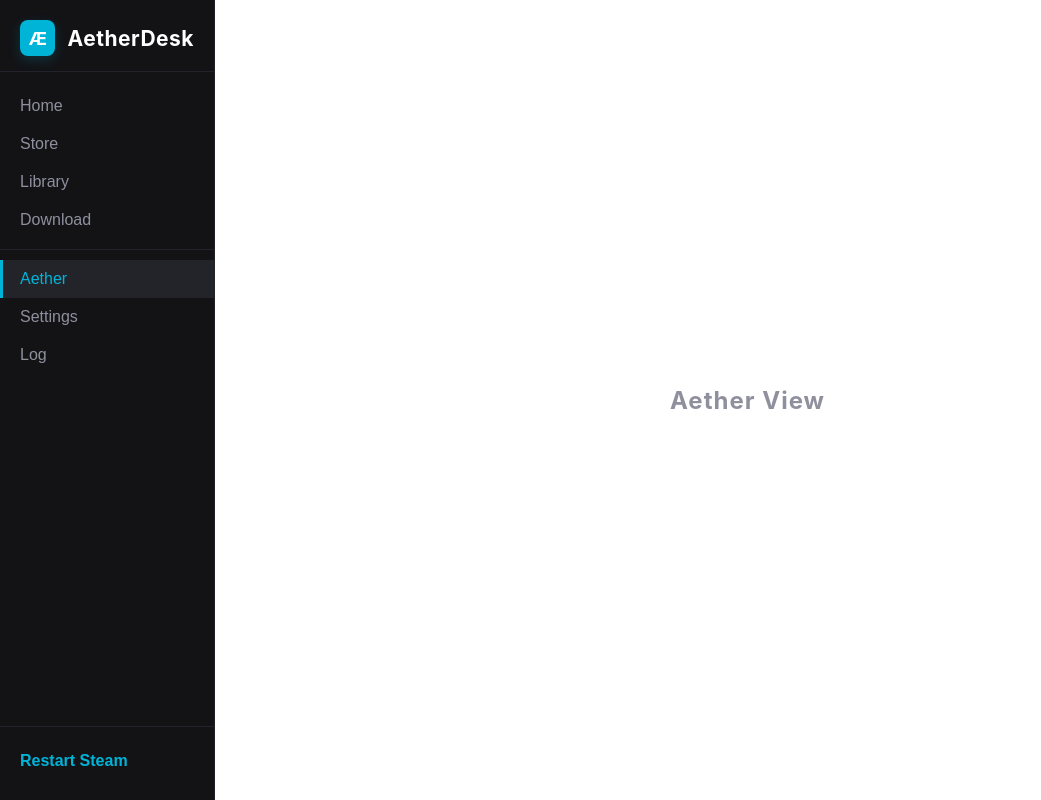
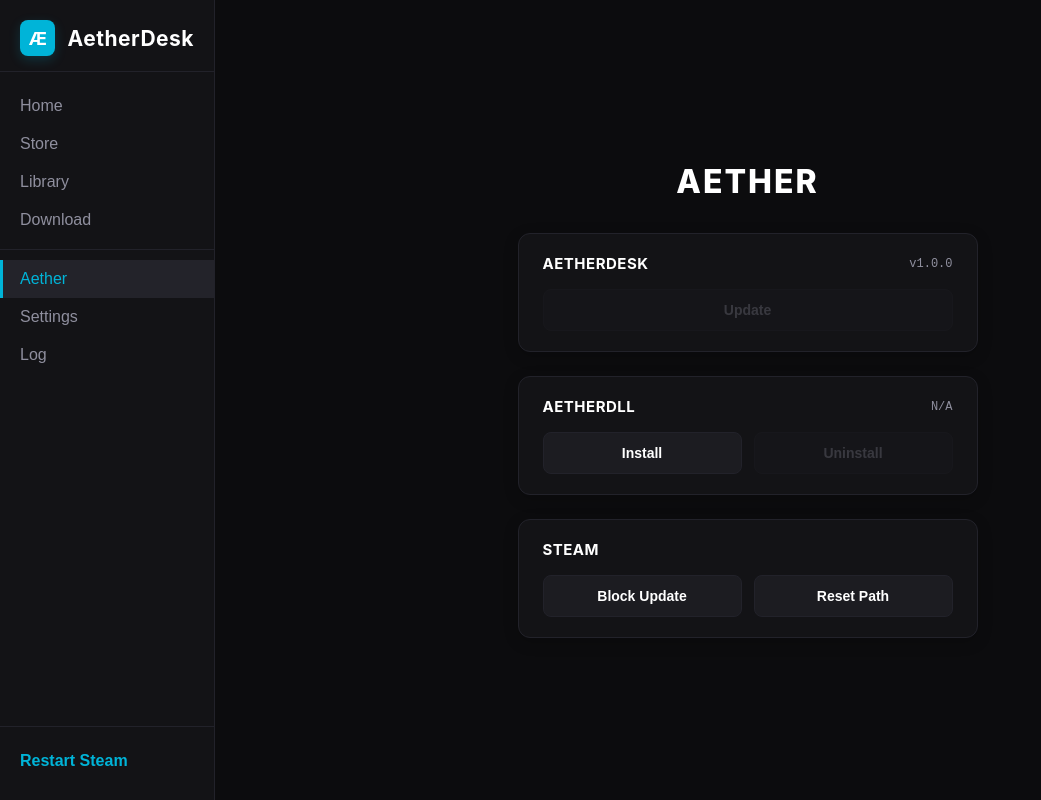
Before and after one commit to michelegoku3/Aether, a React (Vite) app in the folder AetherDesk/: page / in a window 1280 px wide. Both pictures are taken after a click on the button "Aether". Shown: the whole page, without its empty margins (0-1041 px from the left). Built offline with nearby package versions, Linux system fonts and the light colour scheme.

Commit message:
feature: added aether base UI

```diff
--- /dev/null
+++ b/AetherDesk/src/components/AetherView.tsx
@@ -0,0 +1,83 @@
+import { useState } from 'react';
+
+export const AetherView = () => {
+  // Mock states to manage button activations for the UI layout demonstration
+  const [isDllInstalled, setIsDllInstalled] = useState(false);
+  const [isSteamBlocked, setIsSteamBlocked] = useState(false);
+  const [isUpdateAvailable, setIsUpdateAvailable] = useState(false);
+
+  return (
+    <div className="aether-view">
+
+      {/* Big Uppercase Title at the top */}
+      <h1 className="aether-title">AETHER</h1>
+
+      {/* SECTION 1: AetherDesk */}
+      <div className="aether-panel">
+        <div className="panel-header">
+          <span className="panel-title">AetherDesk</span>
+          <span className="panel-meta">v1.0.0</span>
+        </div>
+        <div className="panel-actions">
+          <button
+            className="panel-btn"
+            disabled={!isUpdateAvailable}
+          >
+            Update
+          </button>
+        </div>
+      </div>
+
+      {/* SECTION 2: AetherDLL */}
+      <div className="aether-panel">
+        <div className="panel-header">
+          <span className="panel-title">AetherDLL</span>
+          <span className="panel-meta">{isDllInstalled ? 'v2.4.1' : 'N/A'}</span>
+        </div>
+        <div className="panel-actions">
+          {/* Install/Update Button: Active if DLL is NOT installed, or if updates are available */}
+          <button
+            onClick={() => setIsDllInstalled(true)}
+            className="panel-btn"
+            disabled={isDllInstalled && !isUpdateAvailable}
+          >
+            {isDllInstalled ? 'Update' : 'Install'}
+          </button>
+
+          {/* Uninstall Button: Active ONLY if DLL is detected/installed */}
+          <button
+            onClick={() => setIsDllInstalled(false)}
+            className="panel-btn"
+            disabled={!isDllInstalled}
+          >
+            Uninstall
+          </button>
+        </div>
+      </div>
+
+      {/* SECTION 3: Steam */}
+      <div className="aether-panel">
+        <div className="panel-header">
+          <span className="panel-title">Steam</span>
+        </div>
+        <div className="panel-actions">
+          {/* Block / Unlock Update Button */}
+          <button
+            onClick={() => setIsSteamBlocked(!isSteamBlocked)}
+            className="panel-btn"
+          >
+            {isSteamBlocked ? 'Unlock Update' : 'Block Update'}
+          </button>
+
+          {/* Reset Path Button */}
+          <button
+            className="panel-btn"
+          >
+            Reset Path
+          </button>
+        </div>
+      </div>
+
+    </div>
+  );
+};
--- a/AetherDesk/src/components/MainContent.tsx
+++ b/AetherDesk/src/components/MainContent.tsx
@@ -1,6 +1,7 @@
 import { TabType } from './Sidebar';
 import { StoreView } from './StoreView';
 import { SettingsView } from './SettingsView';
+import { AetherView } from './AetherView';
 
 interface MainContentProps {
   activeTab: TabType;
@@ -24,10 +25,17 @@
     );
   }
 
+  if (activeTab === 'aether') {
+    return (
+      <main className="main-content">
+        <AetherView />
+      </main>
+    );
+  }
+
   // Fallback title for other blank pages
   const getTabTitle = () => {
     switch (activeTab) {
-      case 'aether': return 'Aether View';
       case 'home': return 'Home View';
       case 'library': return 'Library View';
       case 'download': return 'Download View';
--- a/AetherDesk/src/style.css
+++ b/AetherDesk/src/style.css
@@ -805,3 +805,98 @@
 .save-settings-btn:hover {
   opacity: 0.9;
 }
+
+
+/* ==========================================
+   AETHER VIEW STYLING (Centered Box Panels)
+   ========================================== */
+
+.aether-view {
+  width: 100%;
+  height: 100%;
+  overflow-y: auto;
+  padding: 40px 0;
+  display: flex;
+  flex-direction: column;
+  align-items: center;
+  justify-content: center; /* Beautifully centered both vertically and horizontally */
+  gap: 24px; /* Spaced out sections */
+}
+
+.aether-title {
+  font-size: 32px;
+  font-weight: 800;
+  color: #ffffff;
+  letter-spacing: 2px;
+  margin-bottom: 8px; /* Elegant gap below the big title */
+}
+
+/* Designed to look like download sources / card panels */
+.aether-panel {
+  width: 460px; /* Generously sized boxes */
+  background-color: #131316;
+  border: 1px solid var(--border-color);
+  border-radius: 12px;
+  padding: 20px 24px;
+  display: flex;
+  flex-direction: column;
+  gap: 16px;
+  box-shadow: 0 4px 15px rgba(0, 0, 0, 0.2);
+  transition: border-color 0.2s ease;
+}
+
+.aether-panel:hover {
+  border-color: #2e2e38;
+}
+
+.panel-header {
+  display: flex;
+  justify-content: space-between;
+  align-items: center;
+}
+
+.panel-title {
+  font-size: 15px;
+  font-weight: 700;
+  color: #ffffff;
+  text-transform: uppercase;
+  letter-spacing: 0.5px;
+}
+
+.panel-meta {
+  font-size: 12px;
+  color: var(--color-muted);
+  font-family: monospace;
+}
+
+.panel-actions {
+  display: flex;
+  gap: 12px;
+  width: 100%;
+}
+
+.panel-btn {
+  flex: 1 1 0%; /* Crucial: forces both buttons to occupy EXACTLY the same width, regardless of text length! */
+  background-color: #1c1c21;
+  border: 1px solid var(--border-color);
+  color: #ffffff;
+  font-size: 14px;
+  font-weight: 600;
+  padding: 12px 20px;
+  border-radius: 8px;
+  cursor: pointer;
+  text-align: center;
+  transition: all 0.2s ease;
+}
+
+.panel-btn:hover:not(:disabled) {
+  border-color: var(--color-cyan);
+  background-color: #192128;
+  color: var(--color-cyan);
+}
+
+.panel-btn:disabled {
+  opacity: 0.3;
+  cursor: not-allowed;
+  color: var(--color-muted);
+}
```
Lines whose indentation alone changed are shown as unchanged.
